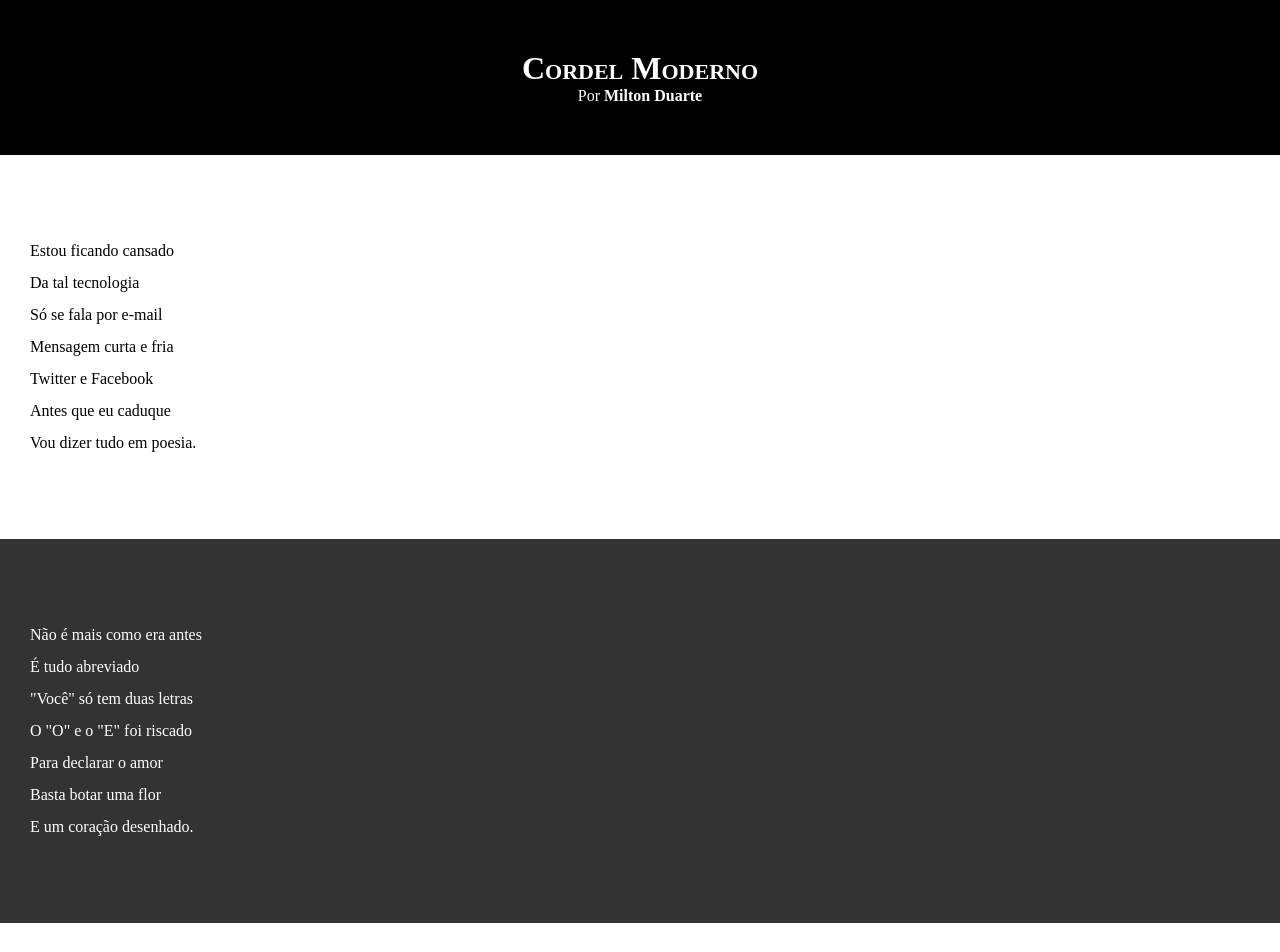
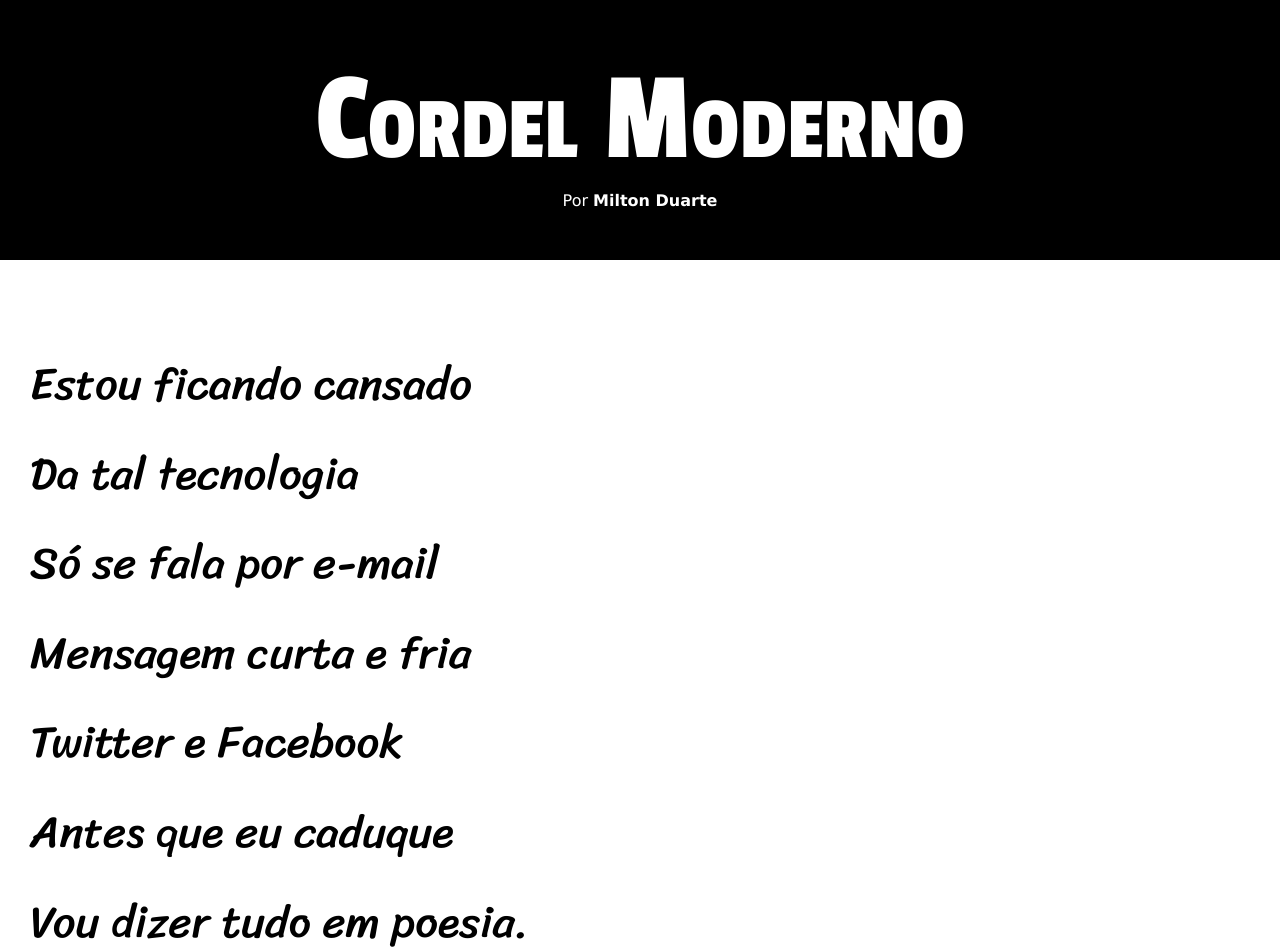
Before and after one commit to cesarpizzi/cordel-moderno-curso, a plain HTML site: page index.html in a window 1280 px wide. Shown: the top 952 px of the page. Drawn offline with Linux system fonts and the light colour scheme.

Commit message:
atualizei os estilos do desafio 12

```diff
--- a/css/style.css
+++ b/css/style.css
@@ -1,11 +1,18 @@
 @charset "UTF-8";
+@import url('https://fonts.googleapis.com/css2?family=Passion+One&family=Sriracha&display=swap');
 
+:root {
+    --fonte1: Verdana, Geneva, Tahoma, sans-serif;
+    --fonte2: 'Passion One', cursive;
+    --fonte3: 'Sriracha', cursive;
+}
 * {
     margin: 0px;
     padding: 0px;
 }
 body {
     background-color: darkgray;
+    font-family: var(--fonte1);
 }
 header {
     background-color: black;
@@ -15,6 +22,9 @@ header {
 header h1 {
     padding-top: 50px;
     font-variant: small-caps;
+    font-family: var(--fonte2);
+    font-weight: normal;
+    font-size: 10vw;
 }
 header p {
     padding-bottom: 50px;
@@ -32,6 +42,9 @@ section {
     padding-top: 10vh;
     padding-bottom: 10vh;
     padding-left: 30px;
+    font-family: var(--fonte3);
+    font-size: 3.5vw;
+
 
 }
 section.normal {
@@ -41,6 +54,13 @@ section.imagem {
     background-color: rgb(51, 51, 51);
     color: white;
 }
+section.imagem > p {
+    background-color: rgba(0, 0, 0, 0.356);
+    display: inline-block;
+    padding: 5px;
+
+}
+
 
 
 
--- a/index.html
+++ b/index.html
@@ -32,7 +32,7 @@
             O "O" e o "E" foi riscado <br>
             Para declarar o amor <br>
             Basta botar uma flor <br>
-            E um coração desenhado.
+            E um coração desenhado. <br>
         </p>
     </section>
     <section class="normal">
```
